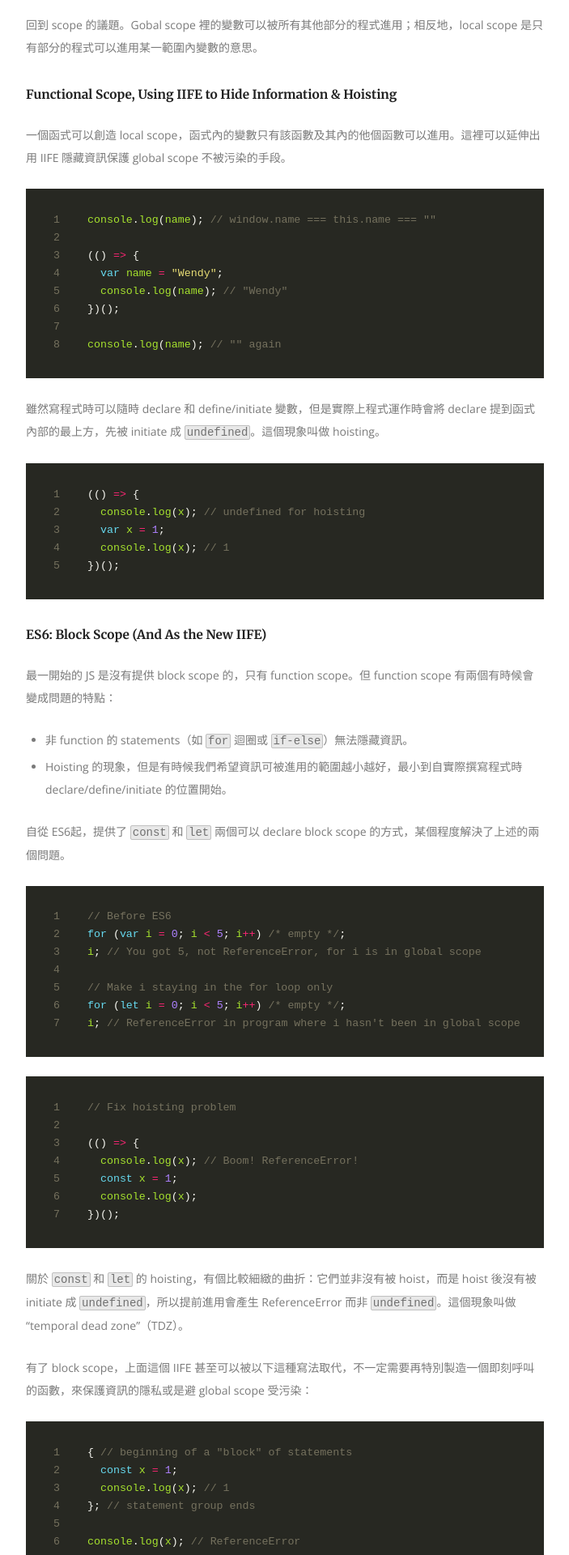
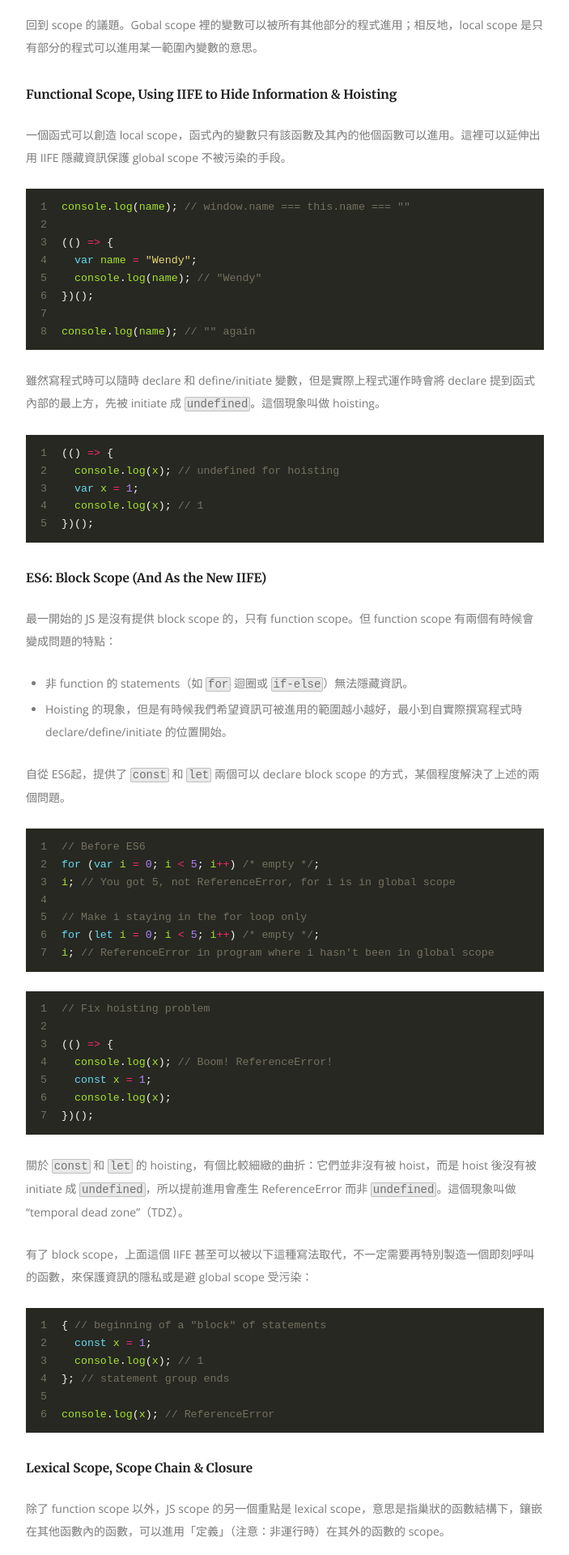
Before and after one commit to wendyyuchensun/wendyyuchensun.github.io, a Jekyll site: the page built from _posts/2017-04-26-js-scope.md, in a window 1280 px wide. Shown: the part 915-2835 px from the top of the page at 81% size, without its empty margins (288-991 px from the left). Built offline with Jekyll 4.4.1, drawn with Linux system fonts in a browser that asks for light colours; comment, search, counter and statistics services are not loaded.

Commit message:
Update styling

```diff
--- a/css/style.sass
+++ b/css/style.sass
@@ -98,7 +98,7 @@ div.highlight
 pre
   font-size: $cfs
   line-height: $cfs * 1.65
-  padding: 0.8rem 1rem 0.9rem 1rem
+  padding: 0.3rem 0.5rem
 
 .code > pre
   padding-left: 0.25rem
```
